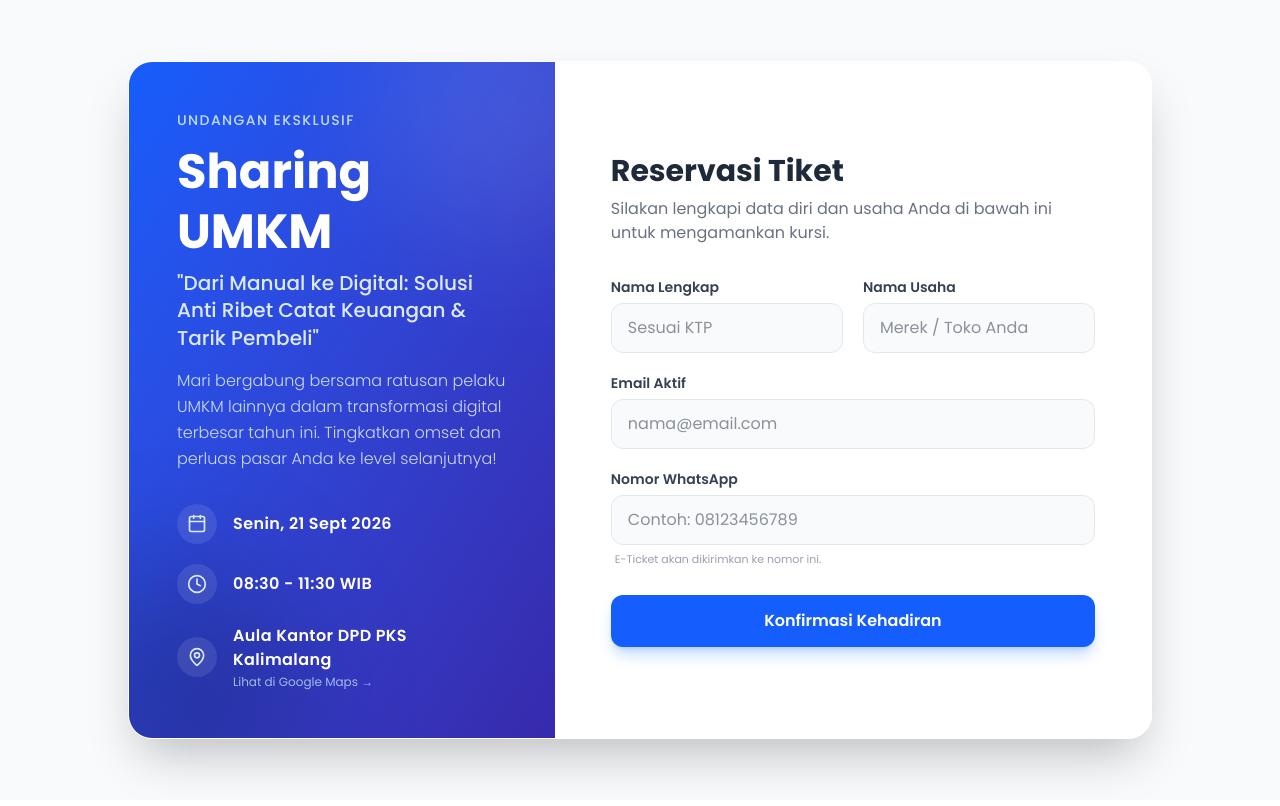
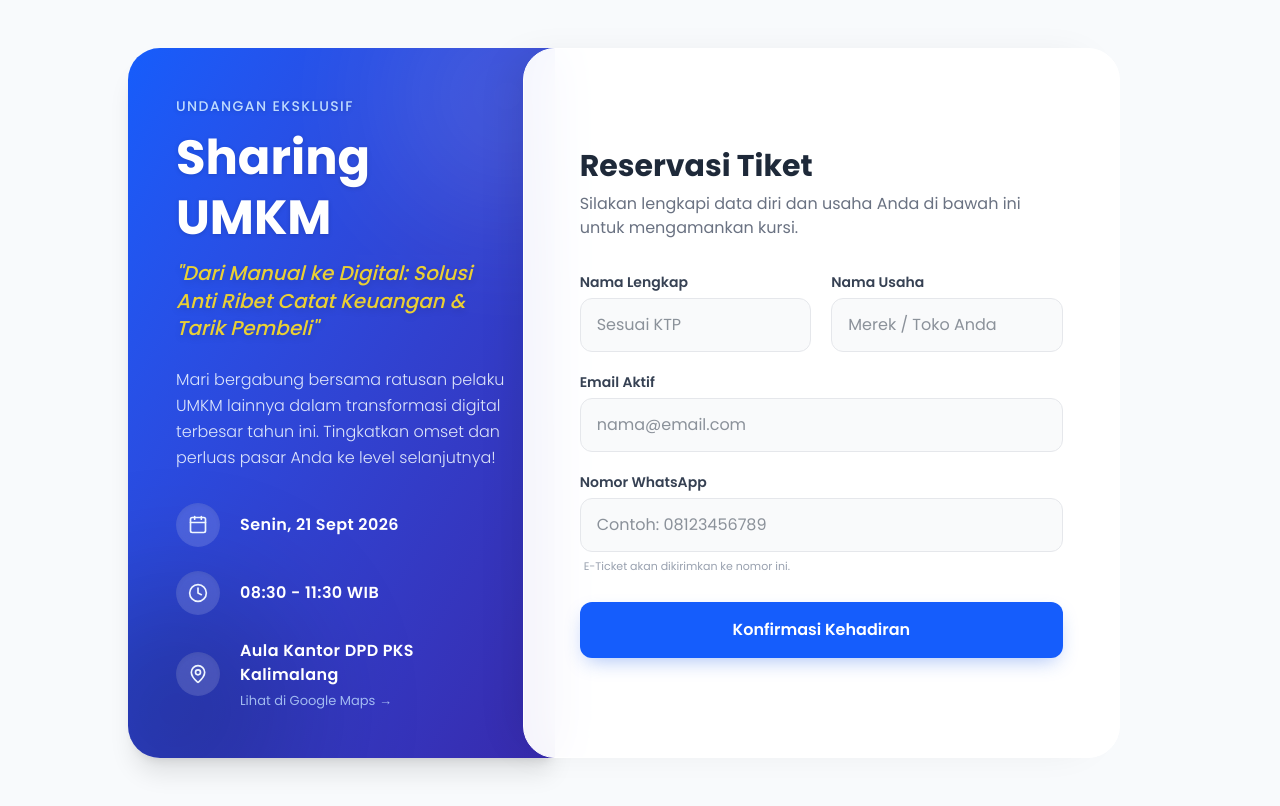
Before and after one commit to logaritma-UBOS/digitalisasi-umkm-2026, a Next.js app: page / in a window 1280 px wide. Built offline with nearby package versions, Linux system fonts and the light colour scheme.

Commit message:
style: apply premium UI/UX tweaks (overlap, accents, spacing)

```diff
--- a/src/app/page.tsx
+++ b/src/app/page.tsx
@@ -58,47 +58,55 @@ export default function Home() {
         <div className="absolute top-[60%] -right-[10%] w-[40%] h-[60%] rounded-full bg-indigo-200/40 blur-[120px]"></div>
       </div>
 
-      <div className="w-full max-w-5xl bg-white/80 backdrop-blur-xl rounded-3xl shadow-2xl overflow-hidden flex flex-col md:flex-row z-10 border border-white">
+      <div className="w-full max-w-5xl flex flex-col md:flex-row z-10 relative">
 
         {/* Left Side - Invitation Detail (Hero) */}
-        <div className="w-full md:w-5/12 bg-gradient-to-br from-blue-600 to-indigo-800 p-8 md:p-12 flex flex-col justify-center text-white relative overflow-hidden">
+        <div className="w-full md:w-5/12 bg-gradient-to-br from-blue-600 to-indigo-800 rounded-3xl md:rounded-r-none md:rounded-l-[2rem] p-8 md:p-12 pb-16 md:pb-12 flex flex-col justify-center text-white relative overflow-hidden shadow-xl">
           {/* Subtle overlay pattern/glow */}
           <div className="absolute top-0 right-0 -mt-20 -mr-20 w-64 h-64 bg-white opacity-10 rounded-full blur-3xl"></div>
           <div className="absolute bottom-0 left-0 -mb-20 -ml-20 w-64 h-64 bg-black opacity-20 rounded-full blur-3xl"></div>
 
           <div className="relative z-10">
-            <p className="text-blue-200 font-medium tracking-widest text-xs md:text-sm mb-3 uppercase">Undangan Eksklusif</p>
-            <h1 className="text-3xl md:text-4xl lg:text-5xl font-bold mb-2 leading-tight">Sharing UMKM</h1>
-            <h2 className="text-lg md:text-xl font-medium text-blue-100 mb-4 leading-snug">"Dari Manual ke Digital: Solusi Anti Ribet Catat Keuangan & Tarik Pembeli"</h2>
-            <p className="text-blue-100/90 mb-8 leading-relaxed text-sm md:text-base font-light">
+            <p className="text-blue-200 font-medium tracking-widest text-xs md:text-sm mb-3 uppercase drop-shadow-sm">Undangan Eksklusif</p>
+            <h1 className="text-3xl md:text-4xl lg:text-5xl font-bold mb-3 leading-tight drop-shadow-sm">Sharing UMKM</h1>
+
+            {/* TWEAK 2: Warna Aksen Emas Pastel & Italic untuk Tema */}
+            <h2 className="text-lg md:text-xl font-medium text-yellow-300/90 italic mb-6 leading-snug drop-shadow-md">
+              "Dari Manual ke Digital: Solusi Anti Ribet Catat Keuangan & Tarik Pembeli"
+            </h2>
+
+            <p className="text-blue-50/90 mb-8 leading-relaxed text-sm md:text-base font-light">
               Mari bergabung bersama ratusan pelaku UMKM lainnya dalam transformasi digital terbesar tahun ini. Tingkatkan omset dan perluas pasar Anda ke level selanjutnya!
             </p>
 
-            <div className="space-y-5 text-sm md:text-base">
-              <div className="flex items-center gap-4">
-                <div className="w-10 h-10 rounded-full bg-white/10 flex items-center justify-center shrink-0 backdrop-blur-sm">
-                  <Calendar className="w-5 h-5 text-blue-100" />
+            {/* TWEAK 3: Spacing & Jarak Ikon Diperlonggar */}
+            <div className="space-y-6 text-sm md:text-base mt-8">
+              <div className="flex items-center gap-5">
+                <div className="w-11 h-11 rounded-full bg-white/15 shadow-inner flex items-center justify-center shrink-0 backdrop-blur-md">
+                  <Calendar className="w-5 h-5 text-blue-50" />
                 </div>
                 <div>
                   <p className="font-semibold tracking-wide">Senin, 21 Sept 2026</p>
                 </div>
               </div>
-              <div className="flex items-center gap-4">
-                <div className="w-10 h-10 rounded-full bg-white/10 flex items-center justify-center shrink-0 backdrop-blur-sm">
-                  <Clock className="w-5 h-5 text-blue-100" />
+
+              <div className="flex items-center gap-5">
+                <div className="w-11 h-11 rounded-full bg-white/15 shadow-inner flex items-center justify-center shrink-0 backdrop-blur-md">
+                  <Clock className="w-5 h-5 text-blue-50" />
                 </div>
                 <div>
                   <p className="font-semibold tracking-wide">08:30 - 11:30 WIB</p>
                 </div>
               </div>
-              <div className="flex items-center gap-4">
-                <div className="w-10 h-10 rounded-full bg-white/10 flex items-center justify-center shrink-0 backdrop-blur-sm">
-                  <MapPin className="w-5 h-5 text-blue-100" />
+
+              <div className="flex items-center gap-5">
+                <div className="w-11 h-11 rounded-full bg-white/15 shadow-inner flex items-center justify-center shrink-0 backdrop-blur-md">
+                  <MapPin className="w-5 h-5 text-blue-50" />
                 </div>
                 <div>
                   <a href="https://maps.app.goo.gl/GFPoSw99EN58zva16?g_st=aw" target="_blank" rel="noopener noreferrer" className="group cursor-pointer block">
                     <p className="font-semibold tracking-wide group-hover:underline transition-all">Aula Kantor DPD PKS Kalimalang</p>
-                    <p className="text-blue-200/80 text-xs mt-0.5 group-hover:text-blue-100 transition-all flex items-center gap-1">Lihat di Google Maps &rarr;</p>
+                    <p className="text-blue-200/80 text-[13px] mt-1 group-hover:text-blue-100 transition-all flex items-center gap-1">Lihat di Google Maps &rarr;</p>
                   </a>
                 </div>
               </div>
@@ -106,8 +114,8 @@ export default function Home() {
           </div>
         </div>
 
-        {/* Right Side - Form Section */}
-        <div className="w-full md:w-7/12 p-8 md:p-12 lg:p-14 bg-white flex flex-col justify-center">
+        {/* Right Side - Form Section (TWEAK 1: Overlap Transition & Rounded Corners) */}
+        <div className="w-full md:w-7/12 p-8 md:p-12 lg:p-14 bg-white/95 backdrop-blur-xl rounded-[2rem] shadow-[0_-20px_40px_-15px_rgba(0,0,0,0.1)] md:shadow-[-20px_0_40px_-15px_rgba(0,0,0,0.1)] z-20 relative -mt-8 md:mt-0 md:-ml-8 flex flex-col justify-center border border-white">
           {status === 'success' ? (
             <div className="text-center py-10 animate-in fade-in zoom-in duration-500">
               <div className="w-20 h-20 bg-green-50 rounded-full flex items-center justify-center mx-auto mb-6">
@@ -151,7 +159,7 @@ export default function Home() {
                       required
                       value={formData.namaLengkap}
                       onChange={handleChange}
-                      className="w-full px-4 py-3 bg-gray-50 border border-gray-200 rounded-xl focus:ring-2 focus:ring-blue-500/20 focus:border-blue-500 outline-none transition-all text-gray-800"
+                      className="w-full px-4 py-3.5 bg-gray-50 border border-gray-200 rounded-xl focus:ring-2 focus:ring-blue-500/20 focus:border-blue-500 outline-none transition-all text-gray-800"
                       placeholder="Sesuai KTP"
                     />
                   </div>
@@ -166,7 +174,7 @@ export default function Home() {
                       required
                       value={formData.namaUsaha}
                       onChange={handleChange}
-                      className="w-full px-4 py-3 bg-gray-50 border border-gray-200 rounded-xl focus:ring-2 focus:ring-blue-500/20 focus:border-blue-500 outline-none transition-all text-gray-800"
+                      className="w-full px-4 py-3.5 bg-gray-50 border border-gray-200 rounded-xl focus:ring-2 focus:ring-blue-500/20 focus:border-blue-500 outline-none transition-all text-gray-800"
                       placeholder="Merek / Toko Anda"
                     />
                   </div>
@@ -183,7 +191,7 @@ export default function Home() {
                     required
                     value={formData.email}
                     onChange={handleChange}
-                    className="w-full px-4 py-3 bg-gray-50 border border-gray-200 rounded-xl focus:ring-2 focus:ring-blue-500/20 focus:border-blue-500 outline-none transition-all text-gray-800"
+                    className="w-full px-4 py-3.5 bg-gray-50 border border-gray-200 rounded-xl focus:ring-2 focus:ring-blue-500/20 focus:border-blue-500 outline-none transition-all text-gray-800"
                     placeholder="nama@email.com"
                   />
                 </div>
@@ -199,7 +207,7 @@ export default function Home() {
                     required
                     value={formData.noWhatsapp}
                     onChange={handleChange}
-                    className="w-full px-4 py-3 bg-gray-50 border border-gray-200 rounded-xl focus:ring-2 focus:ring-blue-500/20 focus:border-blue-500 outline-none transition-all text-gray-800"
+                    className="w-full px-4 py-3.5 bg-gray-50 border border-gray-200 rounded-xl focus:ring-2 focus:ring-blue-500/20 focus:border-blue-500 outline-none transition-all text-gray-800"
                     placeholder="Contoh: 08123456789"
                   />
                   <p className="text-[11px] text-gray-400 mt-1.5 ml-1">E-Ticket akan dikirimkan ke nomor ini.</p>
@@ -209,7 +217,7 @@ export default function Home() {
                   <button
                     type="submit"
                     disabled={status === 'loading'}
-                    className="w-full bg-blue-600 hover:bg-blue-700 text-white font-semibold py-3.5 rounded-xl transition-all shadow-lg shadow-blue-500/30 flex items-center justify-center disabled:opacity-70 disabled:cursor-not-allowed hover:-translate-y-0.5 active:translate-y-0"
+                    className="w-full bg-blue-600 hover:bg-blue-700 text-white font-semibold py-4 rounded-xl transition-all shadow-[0_8px_20px_-6px_rgba(37,99,235,0.4)] flex items-center justify-center disabled:opacity-70 disabled:cursor-not-allowed hover:-translate-y-0.5 active:translate-y-0"
                   >
                     {status === 'loading' ? (
                       <>
```
